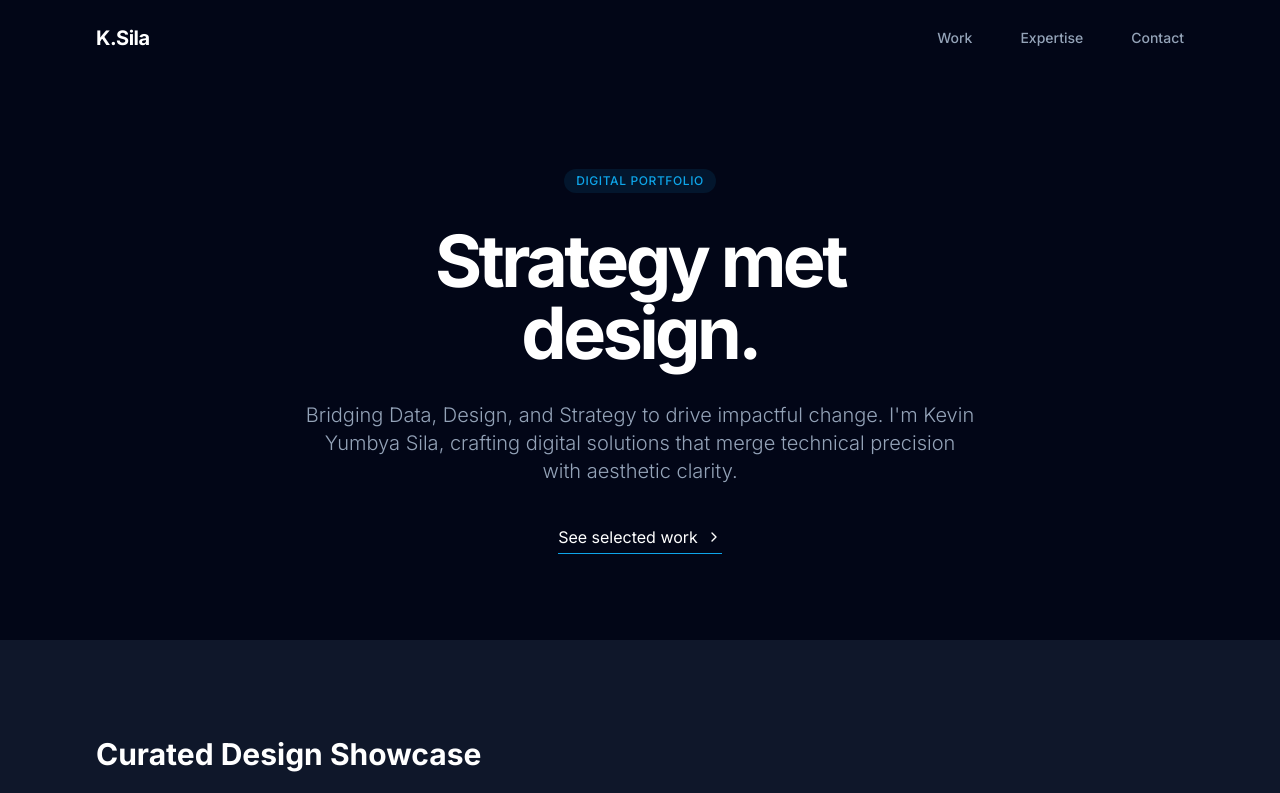
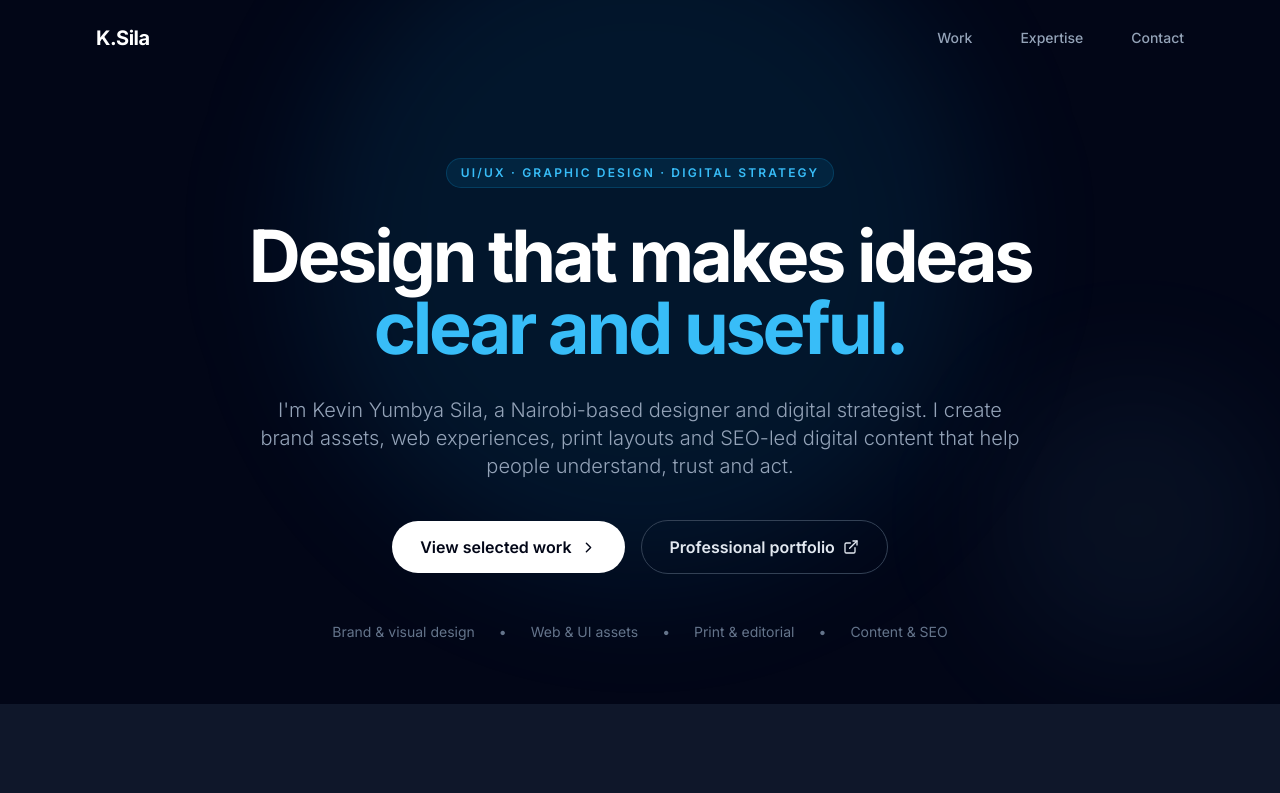
Before and after one commit to KevSila/KevSilaDesigns, a React (Vite) app: page / in a window 1280 px wide. Shown: the top 793 px of the page. Built offline with nearby package versions, Linux system fonts and the light colour scheme.

Commit message:
Polish portfolio UX and accessibility

```diff
--- a/App.tsx
+++ b/App.tsx
@@ -25,7 +25,7 @@ const Navbar: React.FC = () => {
       <div className="max-w-6xl mx-auto px-4 sm:px-6 lg:px-8">
         <div className="flex justify-between items-center">
           <div className="flex items-center">
-            <a href="#" className="text-xl font-bold tracking-tight text-white">
+            <a href="#top" aria-label="Kevin Sila — back to top" className="text-xl font-bold tracking-tight text-white">
               K.Sila
             </a>
           </div>
@@ -43,7 +43,7 @@ const Navbar: React.FC = () => {
           </div>
 
           <div className="md:hidden">
-            <button onClick={() => setIsOpen(!isOpen)} className="text-slate-300 hover:text-white p-2">
+            <button onClick={() => setIsOpen(!isOpen)} aria-label="Toggle navigation menu" aria-expanded={isOpen} className="text-slate-300 hover:text-white p-2 rounded-md focus:outline-none focus-visible:ring-2 focus-visible:ring-brand-500">
               {isOpen ? <X size={24} /> : <Menu size={24} />}
             </button>
           </div>
@@ -71,25 +71,56 @@ const Navbar: React.FC = () => {
   );
 };
 
-// 2. Minimal Hero Component
+// 2. Hero Component
 const Hero: React.FC = () => {
   return (
-    <section className="relative min-h-[80vh] flex items-center justify-center pt-20">
-      <div className="max-w-4xl mx-auto px-4 sm:px-6 lg:px-8 text-center">
-        <div className="inline-block px-3 py-1 mb-8 text-xs font-medium tracking-wider text-brand-500 uppercase bg-brand-500/10 rounded-full">
-          Digital Portfolio
+    <section id="top" className="relative min-h-[88vh] flex items-center justify-center pt-24 overflow-hidden">
+      <div aria-hidden="true" className="absolute inset-0 pointer-events-none">
+        <div className="absolute -top-24 left-1/2 -translate-x-1/2 w-[42rem] h-[42rem] rounded-full bg-brand-500/10 blur-3xl"></div>
+        <div className="absolute bottom-10 right-0 w-72 h-72 rounded-full bg-sky-300/5 blur-3xl"></div>
+      </div>
+
+      <div className="relative max-w-5xl mx-auto px-4 sm:px-6 lg:px-8 text-center">
+        <div className="inline-flex items-center px-3.5 py-1.5 mb-8 text-xs font-semibold tracking-[0.18em] text-brand-400 uppercase bg-brand-500/10 border border-brand-500/20 rounded-full">
+          UI/UX · Graphic Design · Digital Strategy
         </div>
-        <h1 className="text-5xl md:text-7xl font-bold text-white mb-8 tracking-tighter leading-tight">
-          Strategy met<br className="hidden md:block"/> design.
+
+        <h1 className="text-5xl sm:text-6xl md:text-7xl font-bold text-white mb-8 tracking-[-0.045em] leading-[0.98]">
+          Design that makes ideas
+          <span className="block text-brand-400">clear and useful.</span>
         </h1>
-        <p className="text-lg md:text-xl text-slate-400 mb-10 max-w-2xl mx-auto leading-relaxed font-light">
-          {PERSONAL_INFO.tagline} I'm {PERSONAL_INFO.name}, crafting digital solutions that merge technical precision with aesthetic clarity.
+
+        <p className="text-lg md:text-xl text-slate-400 mb-10 max-w-3xl mx-auto leading-relaxed font-light">
+          I'm Kevin Yumbya Sila, a Nairobi-based designer and digital strategist. I create brand assets,
+          web experiences, print layouts and SEO-led digital content that help people understand,
+          trust and act.
         </p>
 
-        <div className="flex justify-center gap-6">
-          <a href="#work" className="text-white border-b border-brand-500 pb-1 hover:text-brand-500 transition-colors flex items-center gap-2">
-            See selected work <ChevronRight size={16} />
+        <div className="flex flex-col sm:flex-row justify-center items-center gap-4">
+          <a
+            href="#work"
+            className="w-full sm:w-auto px-7 py-3.5 rounded-full bg-white text-dark-950 font-semibold hover:bg-brand-400 transition-colors inline-flex items-center justify-center gap-2 focus:outline-none focus-visible:ring-2 focus-visible:ring-brand-500 focus-visible:ring-offset-2 focus-visible:ring-offset-dark-950"
+          >
+            View selected work <ChevronRight size={17} />
           </a>
+          <a
+            href={MAIN_PORTFOLIO_URL}
+            target="_blank"
+            rel="noopener noreferrer"
+            className="w-full sm:w-auto px-7 py-3.5 rounded-full border border-slate-700 text-slate-200 font-semibold hover:border-slate-500 hover:bg-white/5 transition-colors inline-flex items-center justify-center gap-2 focus:outline-none focus-visible:ring-2 focus-visible:ring-brand-500"
+          >
+            Professional portfolio <ExternalLink size={16} />
+          </a>
+        </div>
+
+        <div className="mt-12 flex flex-wrap justify-center gap-x-6 gap-y-2 text-xs sm:text-sm text-slate-500">
+          <span>Brand & visual design</span>
+          <span aria-hidden="true">•</span>
+          <span>Web & UI assets</span>
+          <span aria-hidden="true">•</span>
+          <span>Print & editorial</span>
+          <span aria-hidden="true">•</span>
+          <span>Content & SEO</span>
         </div>
       </div>
     </section>
@@ -99,13 +130,15 @@ const Hero: React.FC = () => {
 // 3. Expertise Component
 const Services: React.FC = () => {
   return (
-    <section id="expertise" className="py-24 border-t border-white/5">
+    <section id="expertise" className="py-24 border-t border-white/5 scroll-mt-20">
       <div className="max-w-6xl mx-auto px-4 sm:px-6 lg:px-8">
-        <div className="grid grid-cols-1 md:grid-cols-2 gap-16">
+        <div className="grid grid-cols-1 md:grid-cols-2 gap-14 lg:gap-20">
           <div>
-            <h2 className="text-3xl font-bold text-white mb-6">Expertise</h2>
-            <p className="text-slate-400 leading-relaxed mb-8">
-              My approach combines data-driven insights with creative execution. I don't just build designs; I build systems that work.
+            <p className="text-xs font-semibold tracking-[0.18em] uppercase text-brand-400 mb-4">How I work</p>
+            <h2 className="text-3xl md:text-4xl font-bold text-white mb-6 tracking-tight">Design with purpose, not decoration.</h2>
+            <p className="text-slate-400 leading-relaxed mb-9 max-w-xl">
+              I combine visual design, user experience thinking and digital strategy so the final work is
+              not only polished, but clear, usable and aligned to the audience it needs to reach.
             </p>
 
             <div className="space-y-4">
@@ -118,26 +151,26 @@ const Services: React.FC = () => {
             </div>
           </div>
 
-          <div className="grid grid-cols-1 sm:grid-cols-2 gap-8">
-            <div className="p-6 border border-slate-800 rounded-lg hover:border-slate-600 transition-colors">
-              <Palette className="text-brand-500 mb-4" size={24} />
-              <h3 className="text-white font-semibold mb-2">Design</h3>
-              <p className="text-sm text-slate-400">UI/UX, Branding, and Print design using Figma & Canva.</p>
+          <div className="grid grid-cols-1 sm:grid-cols-2 gap-5">
+            <div className="p-7 border border-slate-800 bg-white/[0.015] rounded-2xl hover:border-brand-500/40 hover:-translate-y-0.5 transition-all">
+              <Palette className="text-brand-400 mb-5" size={25} />
+              <h3 className="text-white font-semibold mb-2">Brand & Graphic Design</h3>
+              <p className="text-sm text-slate-400 leading-relaxed">Campaign graphics, visual identity assets, posters, social content and brand-consistent collateral.</p>
             </div>
-            <div className="p-6 border border-slate-800 rounded-lg hover:border-slate-600 transition-colors">
-              <Code className="text-brand-500 mb-4" size={24} />
-              <h3 className="text-white font-semibold mb-2">Development</h3>
-              <p className="text-sm text-slate-400">Responsive web solutions using React and WordPress.</p>
+            <div className="p-7 border border-slate-800 bg-white/[0.015] rounded-2xl hover:border-brand-500/40 hover:-translate-y-0.5 transition-all">
+              <Code className="text-brand-400 mb-5" size={25} />
+              <h3 className="text-white font-semibold mb-2">UI/UX & Web</h3>
+              <p className="text-sm text-slate-400 leading-relaxed">Responsive interfaces, web assets and page experiences built for clarity across desktop and mobile.</p>
             </div>
-            <div className="p-6 border border-slate-800 rounded-lg hover:border-slate-600 transition-colors">
-              <BarChart className="text-brand-500 mb-4" size={24} />
-              <h3 className="text-white font-semibold mb-2">Analysis</h3>
-              <p className="text-sm text-slate-400">SQL and Python for actionable data insights.</p>
+            <div className="p-7 border border-slate-800 bg-white/[0.015] rounded-2xl hover:border-brand-500/40 hover:-translate-y-0.5 transition-all">
+              <BarChart className="text-brand-400 mb-5" size={25} />
+              <h3 className="text-white font-semibold mb-2">Content & Editorial</h3>
+              <p className="text-sm text-slate-400 leading-relaxed">Presentations, print layouts, book assets and information design that make complex ideas easier to absorb.</p>
             </div>
-            <div className="p-6 border border-slate-800 rounded-lg hover:border-slate-600 transition-colors">
-              <Smartphone className="text-brand-500 mb-4" size={24} />
-              <h3 className="text-white font-semibold mb-2">Strategy</h3>
-              <p className="text-sm text-slate-400">Digital presence, SEO optimization, and content planning.</p>
+            <div className="p-7 border border-slate-800 bg-white/[0.015] rounded-2xl hover:border-brand-500/40 hover:-translate-y-0.5 transition-all">
+              <Smartphone className="text-brand-400 mb-5" size={25} />
+              <h3 className="text-white font-semibold mb-2">Digital Strategy & SEO</h3>
+              <p className="text-sm text-slate-400 leading-relaxed">Search-aware content, digital presence and design decisions shaped around discoverability and audience intent.</p>
             </div>
           </div>
         </div>
@@ -157,14 +190,14 @@ const Portfolio: React.FC = () => {
   const categories = ['All', ...Object.values(ProjectCategory)];
 
   return (
-    <section id="work" className="py-24 bg-dark-900">
+    <section id="work" className="py-24 bg-dark-900 scroll-mt-20">
       <div className="max-w-6xl mx-auto px-4 sm:px-6 lg:px-8">
         <div className="mb-16">
-          <h2 className="text-3xl font-bold text-white mb-4">Curated Design Showcase</h2>
+          <h2 className="text-3xl font-bold text-white mb-4">Selected work</h2>
           <div className="flex flex-col md:flex-row md:items-end justify-between gap-6">
             <div className="max-w-2xl text-slate-400 text-lg leading-relaxed">
               <p className="mb-4">
-                This collection highlights specific design projects created for various clients. It is a selection of my visual and branding work.
+                A focused selection of branding, web assets, print, motion and digital strategy work. Each project opens to the original design so you can review the execution in context.
               </p>
               <a
                 href={MAIN_PORTFOLIO_URL}
@@ -172,7 +205,7 @@ const Portfolio: React.FC = () => {
                 rel="noreferrer"
                 className="inline-flex items-center gap-2 text-brand-500 hover:text-brand-400 font-medium transition-colors border-b border-brand-500/30 pb-0.5 hover:border-brand-500"
               >
-                View my full professional portfolio & experience <ExternalLink size={16} />
+                View full professional portfolio & experience <ExternalLink size={16} />
               </a>
             </div>
 
@@ -201,7 +234,7 @@ const Portfolio: React.FC = () => {
               href={project.link}
               target="_blank"
               rel="noreferrer"
-              className="group block p-8 bg-dark-950 border border-slate-800 rounded-xl hover:border-brand-500/50 transition-all hover:shadow-lg hover:shadow-brand-500/5"
+              className="group block h-full p-8 bg-gradient-to-br from-dark-950 to-slate-950 border border-slate-800 rounded-2xl hover:border-brand-500/50 hover:-translate-y-1 transition-all duration-300 hover:shadow-xl hover:shadow-brand-500/5 focus:outline-none focus-visible:ring-2 focus-visible:ring-brand-500"
             >
               <div className="flex justify-between items-start mb-6">
                 <span className="px-2 py-1 rounded bg-slate-900 text-[10px] font-bold tracking-wider text-slate-400 uppercase group-hover:text-brand-400 transition-colors">
@@ -220,7 +253,7 @@ const Portfolio: React.FC = () => {
 
               <div className="flex flex-wrap gap-2 mt-auto">
                 {project.tags.map(tag => (
-                  <span key={tag} className="text-xs text-slate-600">
+                  <span key={tag} className="text-xs text-slate-500">
                     #{tag}
                   </span>
                 ))}
@@ -236,26 +269,36 @@ const Portfolio: React.FC = () => {
 // 5. Contact Component
 const Contact: React.FC = () => {
   return (
-    <section id="contact" className="py-24 border-t border-white/5">
+    <section id="contact" className="py-24 border-t border-white/5 scroll-mt-20">
       <div className="max-w-4xl mx-auto px-4 text-center">
-        <h2 className="text-3xl md:text-4xl font-bold text-white mb-6">Let's Connect</h2>
-        <p className="text-slate-400 mb-12 max-w-xl mx-auto">
-          I'm currently available for freelance projects and consulting.
+        <p className="text-xs font-semibold tracking-[0.18em] uppercase text-brand-400 mb-4">Contact</p>
+        <h2 className="text-3xl md:text-5xl font-bold text-white mb-6 tracking-tight">Have a project that needs clearer design?</h2>
+        <p className="text-slate-400 mb-10 max-w-2xl mx-auto leading-relaxed">
+          I'm available for freelance design, digital content and selected web projects. Share what you're
+          building and what the audience needs to understand or do.
         </p>
 
-        <div className="flex flex-col sm:flex-row justify-center gap-6">
-          <a href={`mailto:${PERSONAL_INFO.email}`} className="px-8 py-4 rounded-full bg-white text-dark-950 font-semibold hover:bg-slate-200 transition-colors flex items-center justify-center gap-2">
-            <Mail size={18} /> {PERSONAL_INFO.email}
+        <div className="flex flex-col sm:flex-row justify-center gap-4">
+          <a
+            href={`mailto:${PERSONAL_INFO.email}`}
+            className="px-8 py-4 rounded-full bg-white text-dark-950 font-semibold hover:bg-brand-400 transition-colors flex items-center justify-center gap-2 focus:outline-none focus-visible:ring-2 focus-visible:ring-brand-500 focus-visible:ring-offset-2 focus-visible:ring-offset-dark-950"
+          >
+            <Mail size={18} /> Email me
           </a>
-          <a href={PERSONAL_INFO.linkedin} target="_blank" rel="noreferrer" className="px-8 py-4 rounded-full border border-slate-700 text-slate-300 font-semibold hover:bg-slate-800 hover:text-white transition-colors flex items-center justify-center gap-2">
+          <a
+            href={PERSONAL_INFO.linkedin}
+            target="_blank"
+            rel="noopener noreferrer"
+            className="px-8 py-4 rounded-full border border-slate-700 text-slate-300 font-semibold hover:bg-slate-800 hover:text-white transition-colors flex items-center justify-center gap-2 focus:outline-none focus-visible:ring-2 focus-visible:ring-brand-500"
+          >
             <Linkedin size={18} /> LinkedIn
           </a>
         </div>
 
-        <div className="mt-20 pt-8 border-t border-slate-900 flex flex-col md:flex-row justify-between items-center text-slate-600 text-sm">
+        <footer className="mt-20 pt-8 border-t border-slate-900 flex flex-col md:flex-row gap-3 justify-between items-center text-slate-600 text-sm">
           <p>© {new Date().getFullYear()} {PERSONAL_INFO.name}</p>
-          <p>Nairobi, Kenya</p>
-        </div>
+          <p>Nairobi, Kenya · UI/UX & Digital Design</p>
+        </footer>
       </div>
     </section>
   );
@@ -263,12 +306,20 @@ const Contact: React.FC = () => {
 
 const App: React.FC = () => {
   return (
-    <div className="bg-dark-950 min-h-screen text-slate-300 font-sans selection:bg-brand-500 selection:text-white">
+    <div className="bg-dark-950 min-h-screen text-slate-300 font-sans">
+      <a
+        href="#main-content"
+        className="sr-only focus:not-sr-only focus:fixed focus:top-4 focus:left-4 focus:z-[100] focus:px-4 focus:py-2 focus:rounded-md focus:bg-white focus:text-dark-950 focus:font-semibold"
+      >
+        Skip to main content
+      </a>
       <Navbar />
-      <Hero />
-      <Portfolio />
-      <Services />
-      <Contact />
+      <main id="main-content">
+        <Hero />
+        <Portfolio />
+        <Services />
+        <Contact />
+      </main>
     </div>
   );
 };
```
